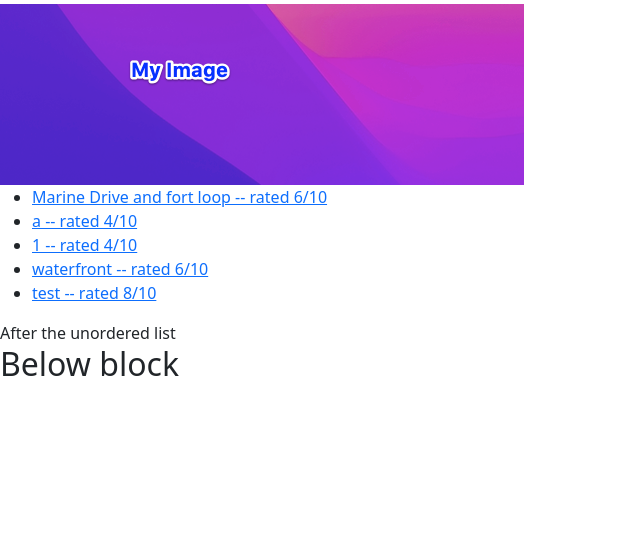
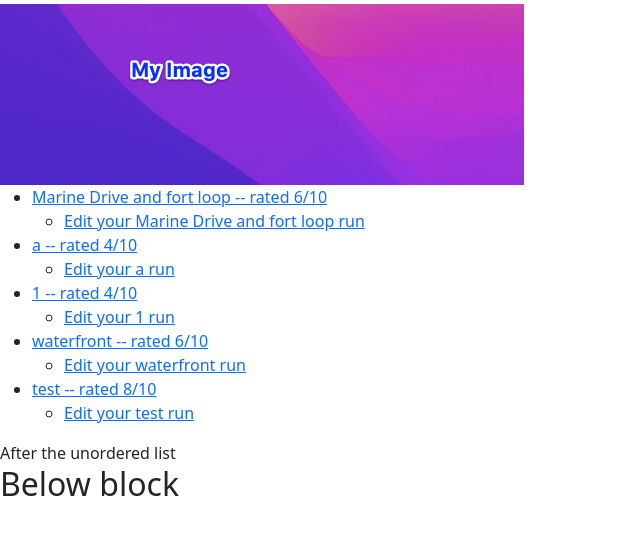
Before and after one commit to buraizu/ecr_python, a Django app: page /runs_app/list_runs in a window 1280 px wide. Shown: the part 150-685 px from the top of the page, without its empty margins (0-640 px from the left). Run offline with Django 4.2, Linux system fonts and the light colour scheme; data comes from the database, SQL or seed files in the repository; both versions use the stored data as it was after the commit.

Commit message:
Add class-based view for run update

```diff
--- a/runs_app/templates/runs_app/run_list.html
+++ b/runs_app/templates/runs_app/run_list.html
@@ -10,6 +10,9 @@
 <ul>
     {% for run in run_list %}
     <li><a href="/runs_app/run_detail/{{run.id}}">{{run.course}} -- rated {{run.rating}}/10</a></li>
+    <ul>
+        <li><a href="/runs_app/update_run/{{run.id}}">Edit your {{run.course}} run</a></li>
+    </ul>
     {% endfor %}
 </ul>
 After the unordered list
--- a/runs_app/urls.py
+++ b/runs_app/urls.py
@@ -1,5 +1,5 @@
 from django.urls import path
-from .views import RunCreateView, RunListView, RunDetailView
+from .views import RunCreateView,RunListView,RunDetailView,RunUpdateView
 from . import views
 
 # register the app namespace
@@ -8,5 +8,6 @@ app_name = 'runs_app'
 urlpatterns = [
     path('list_runs', RunListView.as_view(), name='list_runs'),
     path('create_run/', RunCreateView.as_view(), name='create_run'),
-    path('run_detail/<int:pk>', RunDetailView.as_view(), name='detail_run')
+    path('run_detail/<int:pk>', RunDetailView.as_view(), name='detail_run'),
+    path('update_run/<int:pk>', RunUpdateView.as_view(), name='update_run')
 ]
--- a/runs_app/views.py
+++ b/runs_app/views.py
@@ -1,7 +1,7 @@
 from django.shortcuts import render,redirect
 from django.http import HttpResponse, HttpResponseNotFound, Http404
 from django.urls import reverse,reverse_lazy
-from django.views.generic import TemplateView,FormView,CreateView,ListView,DetailView
+from django.views.generic import TemplateView,FormView,CreateView,ListView,DetailView,UpdateView
 from runs_app.models import Run
 from .forms import AddRunForm
 from . import models
@@ -22,6 +22,11 @@ class RunListView(ListView):
 
 class RunDetailView(DetailView):
     model = Run
+
+class RunUpdateView(UpdateView):
+    model = Run
+    fields = "__all__"
+    success_url = reverse_lazy('runs_app:list_runs')
 
 # class RunFormView(FormView):
 #     form_class = AddRunForm
```
Also changed, not shown: db.sqlite3.
